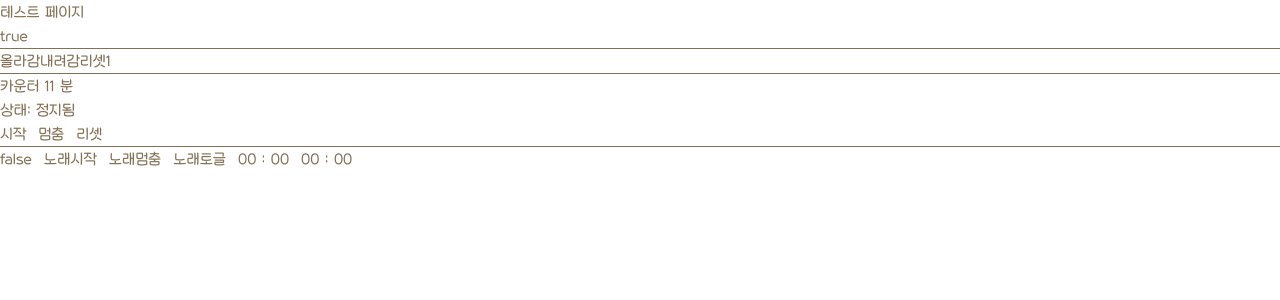
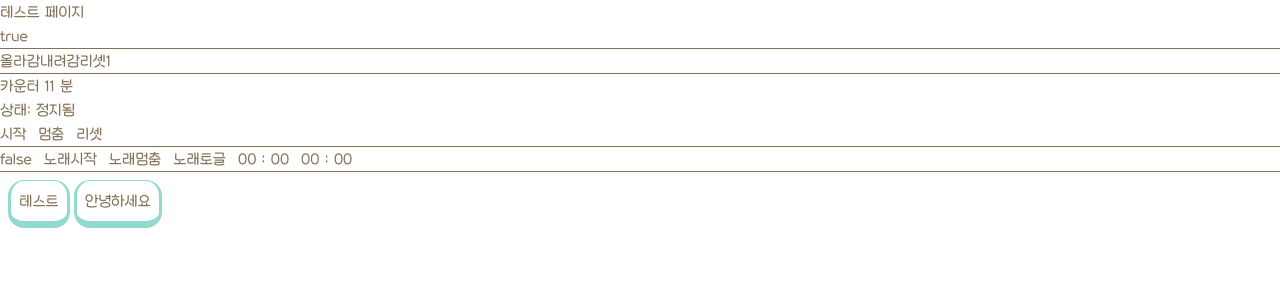
Before and after one commit to pyeonh8/explorer-ui-kit, a Next.js app: page /test in a window 1280 px wide. Shown: the top 300 px of the page. Built offline with nearby package versions, Linux system fonts and the light colour scheme.

Commit message:
feat: button 컴포넌트 / iconButton 컴포넌트 생성

```diff
--- a/package.json
+++ b/package.json
@@ -20,7 +20,8 @@
   "dependencies": {
     "next": "^16.0.8",
     "react": "19.2.0",
-    "react-dom": "19.2.0"
+    "react-dom": "19.2.0",
+    "tailwind-merge": "^3.4.0"
   },
   "devDependencies": {
     "@commitlint/cli": "^20.1.0",
--- a/src/app/globals.css
+++ b/src/app/globals.css
@@ -7,16 +7,21 @@
 @import 'tailwindcss/utilities.css' layer(utilities);
 
 :root {
-  /* 색상 변수는 쉼표 없는 RGB 값으로 정의 */
-  --background: 255 255 255;
-  --color-primary: 146 218 205;
-  --color-secondary: 194 230 230;
-  --color-foreground: 255 249 229;
-  --color-foreground-subtle: 255 236 158;
-  --color-foreground-inverse: 238 225 200;
+  --background: rgb(255, 255, 255);
 
-  --color-font: 131 113 86;
-  --color-font-accent: 254 211 3;
+  /* 주요 색상 */
+  --color-primary: rgb(146, 218, 205);
+  --color-secondary: rgb(194, 230, 230);
+
+  /* 전경/컨테이너 색상 */
+  --color-foreground: rgb(255, 249, 229);
+  --color-foreground-subtle: rgb(255, 236, 158);
+  --color-foreground-inverse: rgb(238, 225, 200);
+
+  /* 폰트 색상 */
+  --color-font: rgb(131, 113, 86);
+  --color-font-secondary: rgb(131, 113, 86);
+  --color-font-accent: rgb(254, 211, 3);
 
   --font-mainFontR: 'var(--font-mainFontR)', sans-serif;
   --font-mainFontB: 'var(--font-mainFontB)', sans-serif;
@@ -25,7 +30,7 @@
 @layer base {
   body {
     background-color: rgb(var(--background));
-    color: rgb(var(--color-font));
+    color: var(--color-font);
     font-family: var(--font-mainFontR);
   }
 }
--- a/src/app/test/page.tsx
+++ b/src/app/test/page.tsx
@@ -4,6 +4,8 @@ import useToggle from '@/shared/hooks/useToggle';
 import useCounter from '@/shared/hooks/useCounter';
 import useTimer from '@/shared/hooks/useTimer';
 import useSound from '@/shared/hooks/useSound';
+import Button from '@/shared/ui/Button';
+import IconButton from '@/shared/ui/IconButton';
 
 const Test = () => {
   const { value, toggle } = useToggle();
@@ -61,6 +63,17 @@ const Test = () => {
         <div>{formattedCurrentTime}</div>
         <div>{formattedDuration}</div>
       </div>
+      <hr />
+      <div className="flex gap-1 p-2">
+        <Button
+          onClick={() => {
+            alert('테스트');
+          }}
+        >
+          테스트
+        </Button>
+        <IconButton>안녕하세요</IconButton>
+      </div>
     </div>
   );
 };
--- a/src/shared/ui/Button.tsx
+++ b/src/shared/ui/Button.tsx
@@ -0,0 +1,17 @@
+import { twMerge } from 'tailwind-merge';
+import { ButtonProps } from '@/types/common';
+
+const Button = ({ children = '', className = '', ...rest }: ButtonProps) => {
+  const baseStyle =
+    'transform cursor-pointer rounded-2xl border-x-3 border-t-[1px] border-b-[7px] border-[var(--color-primary)] bg-white p-2 hover:border-t-[4px] hover:border-b-[4px]';
+
+  const finalClasses = twMerge(baseStyle, className);
+
+  return (
+    <button {...rest} className={finalClasses}>
+      {children}
+    </button>
+  );
+};
+
+export default Button;
--- a/src/shared/ui/IconButton.tsx
+++ b/src/shared/ui/IconButton.tsx
@@ -0,0 +1,20 @@
+import { twMerge } from 'tailwind-merge';
+import Button from './Button';
+import { IconButtonProps } from '@/types/common';
+
+const IconButton = ({
+  children = '',
+  className = '',
+  ...rest
+}: IconButtonProps) => {
+  const baseStyle = '';
+  const finalClasses = twMerge(baseStyle, className);
+
+  return (
+    <Button {...rest} className={finalClasses}>
+      {children}
+    </Button>
+  );
+};
+
+export default IconButton;
--- /dev/null
+++ b/src/types/common.ts
@@ -0,0 +1,12 @@
+import React from 'react';
+
+//버튼
+export type ButtonProps = React.ComponentPropsWithoutRef<'button'> & {
+  children?: React.ReactNode;
+  className?: string;
+};
+
+//아이콘 버튼
+export interface IconButtonProps extends ButtonProps {
+  icon?: string;
+}
```
Also changed, not shown: 1 other file (tests, documents, lock files or other folders).
